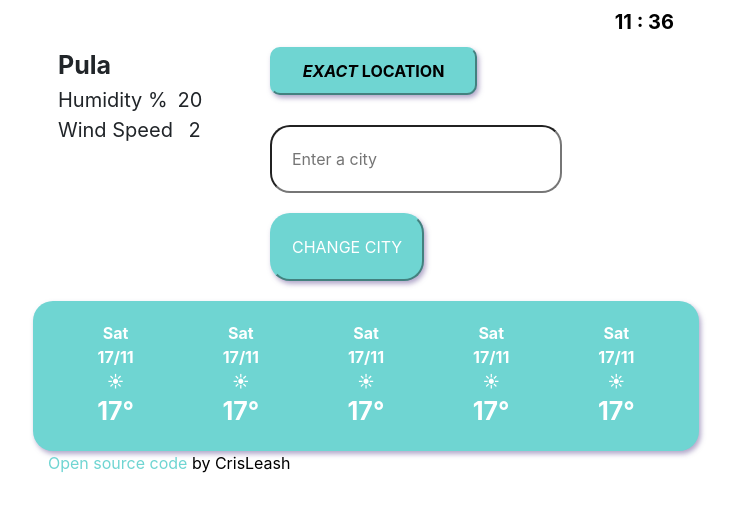
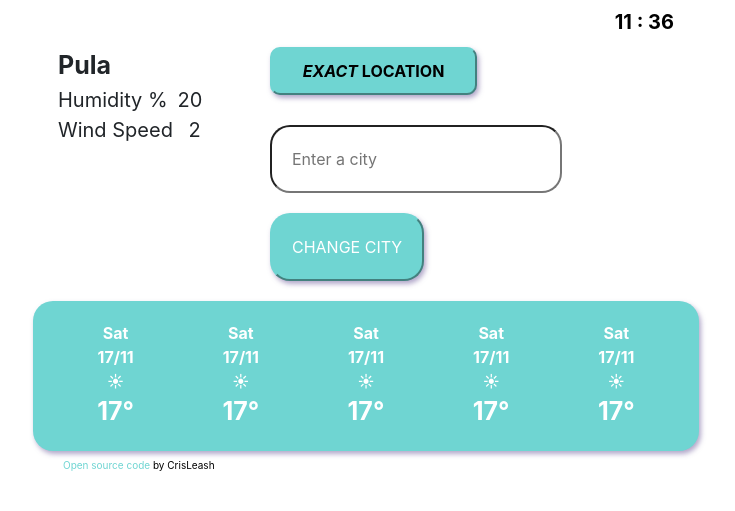
Before and after one commit to CrisLeash/my-WeatherApp, a plain HTML site: page index.html in a window 1280 px wide. Shown: the part 231-742 px from the top of the page, without its empty margins (37-772 px from the left). Drawn offline with nearby package versions, Linux system fonts and the light colour scheme; a web font is replaced by a local one.

Commit message:
updated css

```diff
--- a/src/style.css
+++ b/src/style.css
@@ -150,5 +150,7 @@
   }
 
   .link {
+    font-size: 10px;
+    margin: 15px;
     color:#000;
   }
```
